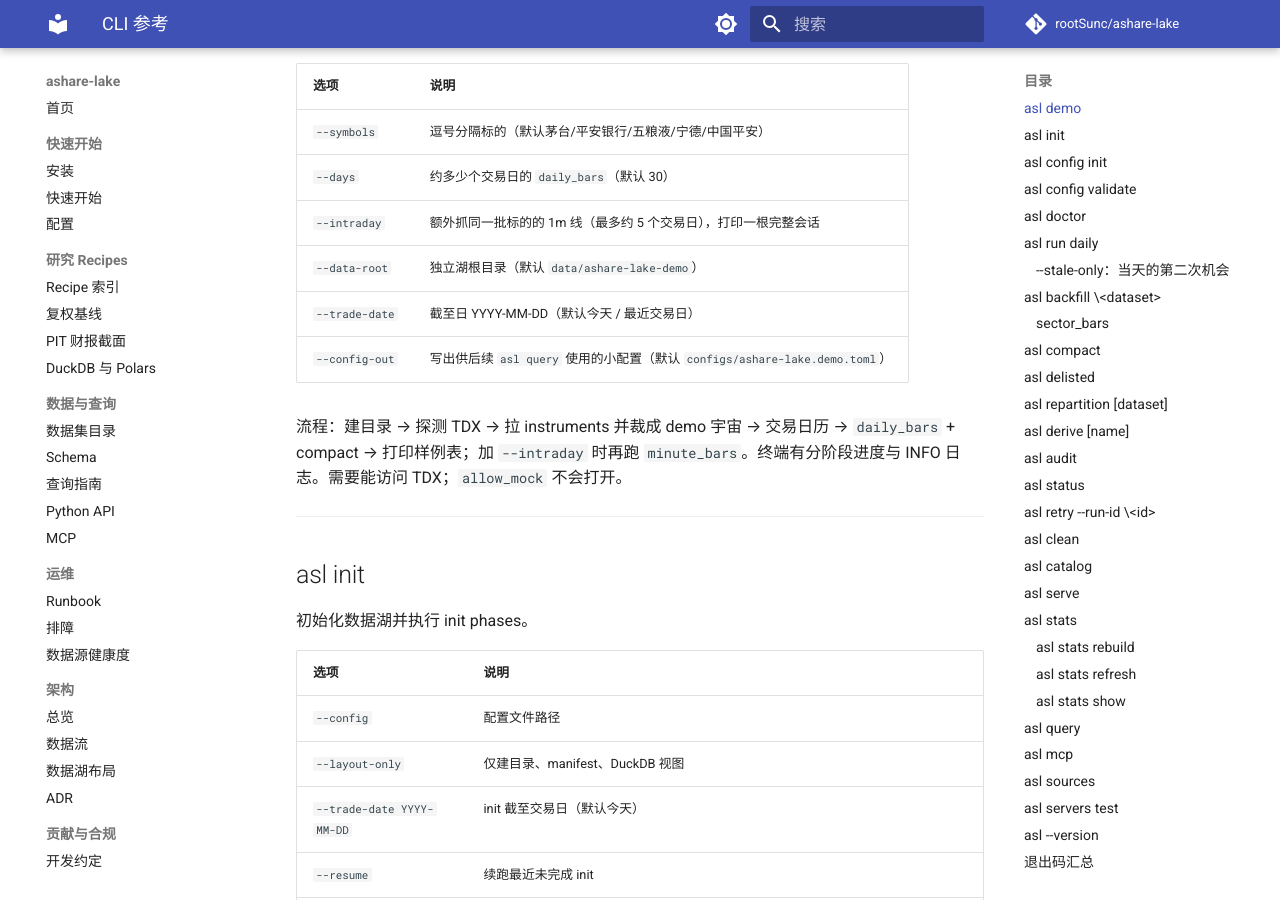
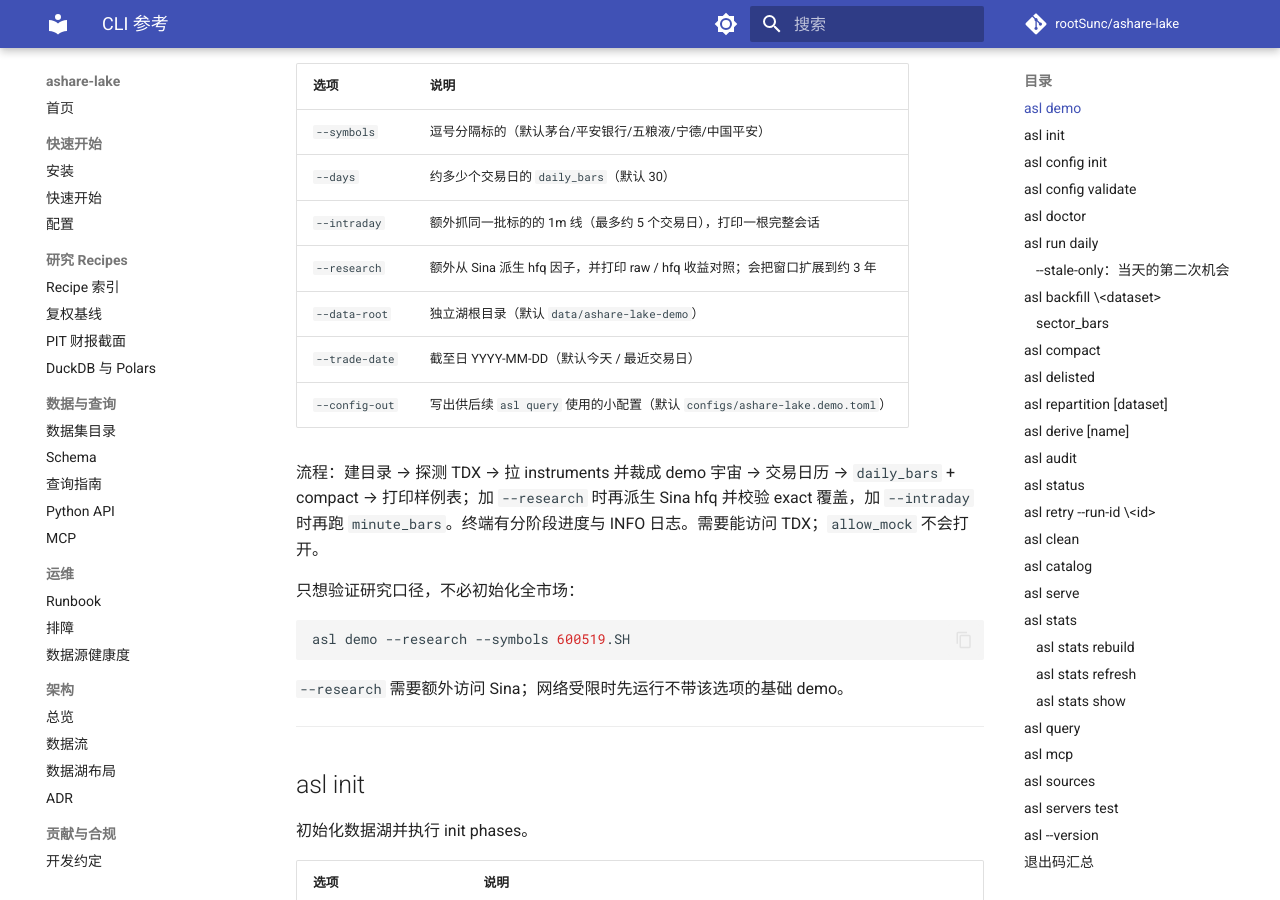
Before and after one commit to bladestone01/CNEquity, an MkDocs documentation site: the page built from docs/reference/cli.md, in a window 1280 px wide and 900 px high, scrolled down 342 px. Built offline with MkDocs 1.6.1 and Material for MkDocs 9.7.7, drawn with Linux system fonts in a browser that asks for light colours; comment, search, counter and statistics services are not loaded.

````diff
--- a/docs/reference/cli.md
+++ b/docs/reference/cli.md
@@ -15,11 +15,20 @@
 | `--symbols` | 逗号分隔标的（默认茅台/平安银行/五粮液/宁德/中国平安） |
 | `--days` | 约多少个交易日的 `daily_bars`（默认 30） |
 | `--intraday` | 额外抓同一批标的的 1m 线（最多约 5 个交易日），打印一根完整会话 |
+| `--research` | 额外从 Sina 派生 hfq 因子，并打印 raw / hfq 收益对照；会把窗口扩展到约 3 年 |
 | `--data-root` | 独立湖根目录（默认 `data/ashare-lake-demo`） |
 | `--trade-date` | 截至日 YYYY-MM-DD（默认今天 / 最近交易日） |
 | `--config-out` | 写出供后续 `asl query` 使用的小配置（默认 `configs/ashare-lake.demo.toml`） |
 
-流程：建目录 → 探测 TDX → 拉 instruments 并裁成 demo 宇宙 → 交易日历 → `daily_bars` + compact → 打印样例表；加 `--intraday` 时再跑 `minute_bars`。终端有分阶段进度与 INFO 日志。需要能访问 TDX；`allow_mock` 不会打开。
+流程：建目录 → 探测 TDX → 拉 instruments 并裁成 demo 宇宙 → 交易日历 → `daily_bars` + compact → 打印样例表；加 `--research` 时再派生 Sina hfq 并校验 exact 覆盖，加 `--intraday` 时再跑 `minute_bars`。终端有分阶段进度与 INFO 日志。需要能访问 TDX；`allow_mock` 不会打开。
+
+只想验证研究口径，不必初始化全市场：
+
+```bash
+asl demo --research --symbols 600519.SH
+```
+
+`--research` 需要额外访问 Sina；网络受限时先运行不带该选项的基础 demo。
 
 ---
 
````
Also changed, not shown: CHANGELOG.md (+3 -0 lines), 2 other files.
